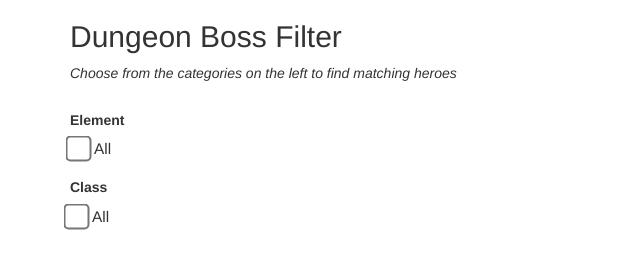
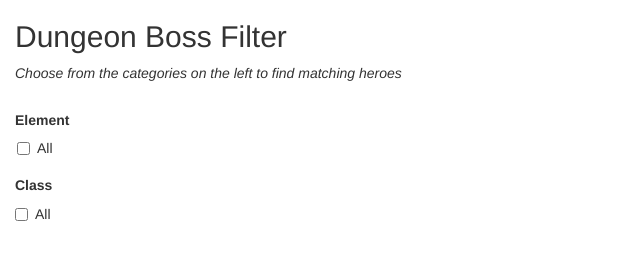
Before and after one commit to uzilan/dungboss, a website: page index.html in a window 1280 px wide. Shown: the whole page, without its empty margins (0-640 px from the left). Drawn offline with nearby package versions, Linux system fonts and the light colour scheme.

Commit message:
Large checkboxes look horrible. Back to original size.

```diff
--- a/index.html
+++ b/index.html
@@ -1,12 +1,12 @@
 <!doctype html>
 <html ng-app="dungboss">
 <head>
-    <title>Dungeon Bossenator</title>
+    <title>Dungeon Boss Filter</title>
     <link rel="stylesheet" href="bower_components/bootstrap/dist/css/bootstrap.min.css"/>
     <link rel="stylesheet" href="style.css"/>
 </head>
 <body ng-controller="DungbossController">
-<div class="container">
+<div class="container-fluid">
 
     <div class="row">
         <div class="col-lg-10 col-md-10 col-sm-10 col-xs-10">
@@ -23,15 +23,14 @@
             <div class="checkbox" style="padding-left: 2px;">
                 <label>
                     <input type="checkbox" ng-model="selectAllElements" ng-click="selectAll('elements')">
-                    <span class="checkboxtext"> All</span>
+                    All
                 </label>
             </div>
             <div ng-repeat="element in elements">
                 <div class="checkbox checkbox-background {{element.name}}-background">
                     <label>
                         <input type="checkbox" ng-model="elements[$index].enabled"
-                               ng-change="selectHeroes()">
-                        <span class="checkboxtext"> {{element.name}}</span>
+                               ng-change="selectHeroes()"> {{element.name}}
                     </label>
                 </div>
             </div>
@@ -41,15 +40,14 @@
             <div class="checkbox">
                 <label>
                     <input type="checkbox" ng-model="selectAllClasses" ng-click="selectAll('classes')">
-                    <span class="checkboxtext"> All</span>
+                    All
                 </label>
             </div>
             <div ng-repeat="class in classes">
                 <div class="checkbox">
                     <label>
                         <input type="checkbox" ng-model="classes[$index].enabled"
-                               ng-change="selectHeroes()">
-                        <span class="checkboxtext"> {{class.name}}</span>
+                               ng-change="selectHeroes()"> {{class.name}}
                     </label>
                 </div>
 
--- a/style.css
+++ b/style.css
@@ -82,21 +82,3 @@ h5 {
     padding-top: 10px;
     font-weight: bolder;
 }
-
-input[type=checkbox]
-{
-    /* Double-sized Checkboxes */
-    -ms-transform: scale(2); /* IE */
-    -moz-transform: scale(2); /* FF */
-    -webkit-transform: scale(2); /* Safari and Chrome */
-    -o-transform: scale(2); /* Opera */
-    padding: 10px;
-}
-
-.checkboxtext
-{
-    /* Checkbox text */
-    font-size: 110%;
-    display: inline;
-    padding-left: 2px;
-}
```
